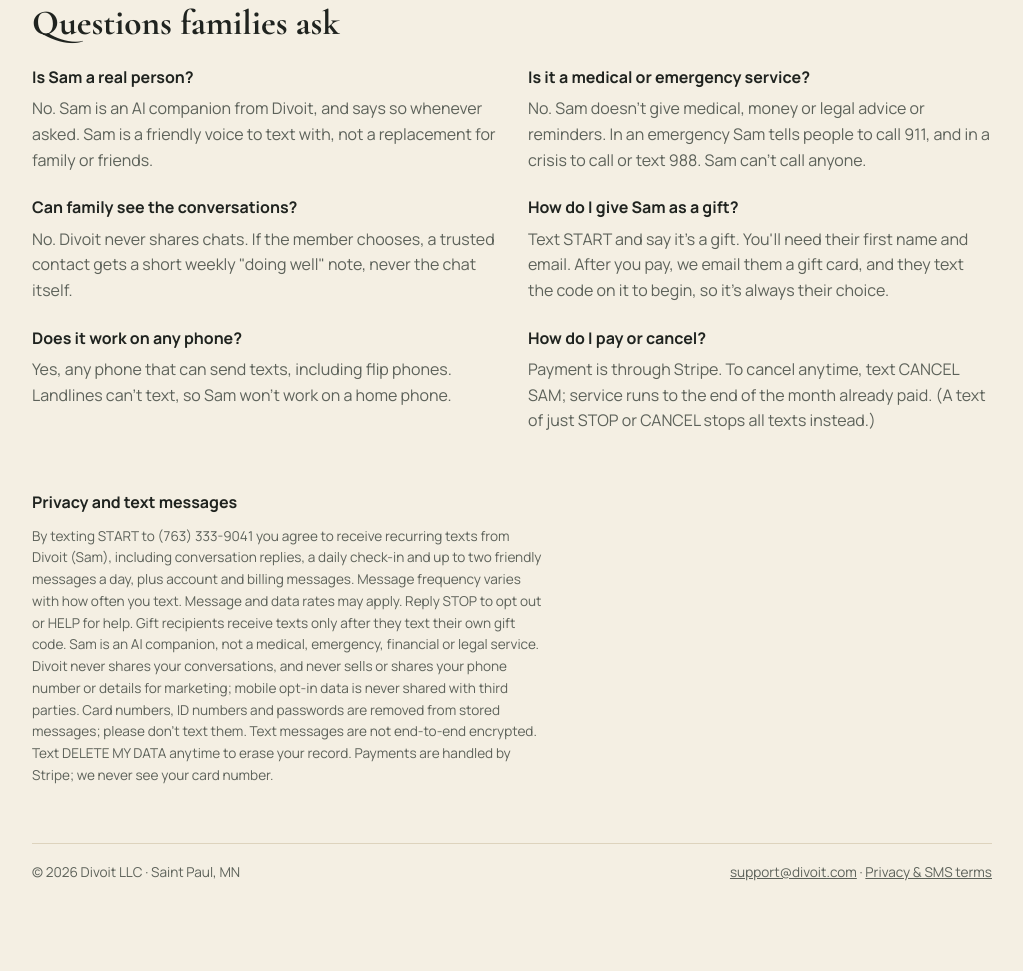
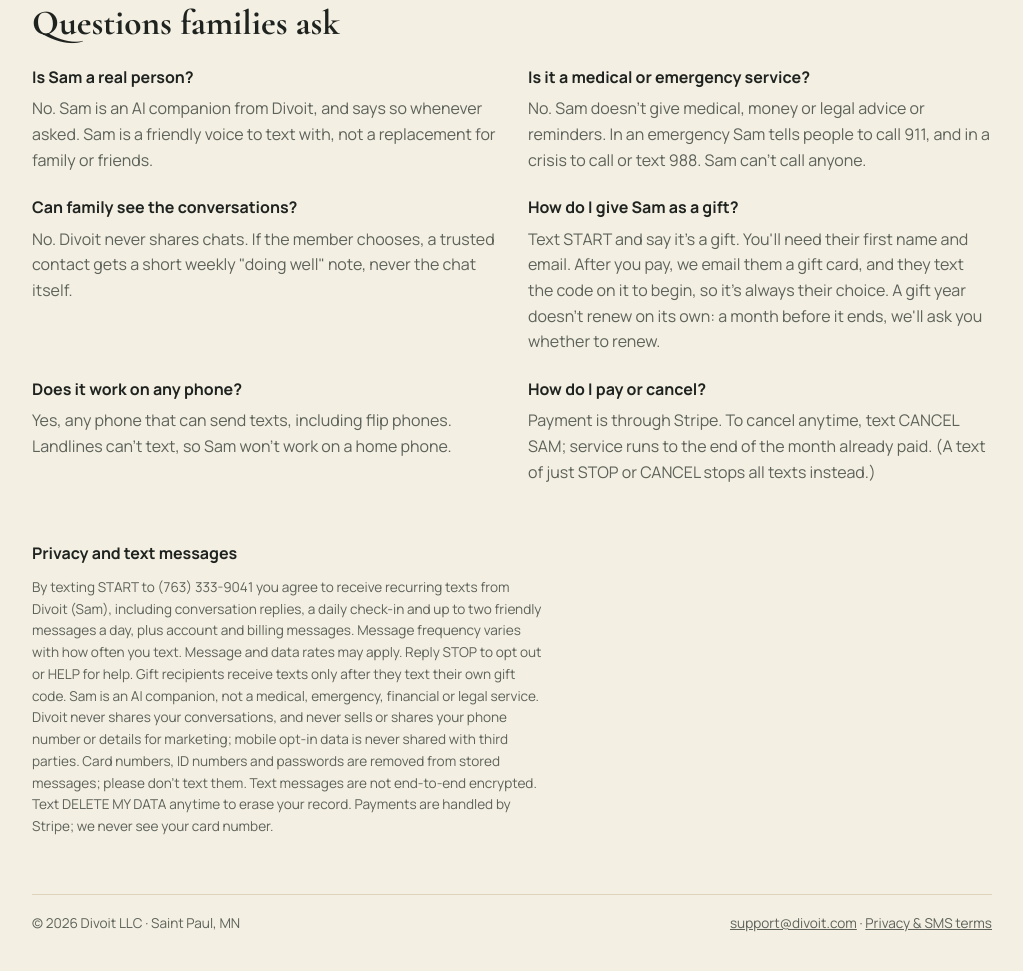
Before and after one commit to er-faiz-khan/divoit-site, a plain HTML site: page sam/index.html in a window 1280 px wide. Shown: the part 1285-2256 px from the top of the page, without its empty margins (128-1151 px from the left). Before the commit the page ends 2224 px from the top, so only its background shows below. Drawn offline with nearby package versions, Linux system fonts and the light colour scheme.

Commit message:
Sam gift FAQ: gift years don't auto-renew; we ask the giver a month before
Co-Authored-By: Claude Opus 5.5 <noreply@anthropic.com>
Claude-Session: https://claude.ai/code/session_01H6XRKkgPfebQw5cSNZuHpR

```diff
--- a/sam/index.html
+++ b/sam/index.html
@@ -166,7 +166,7 @@ ul.ticks li::before{content:"";position:absolute;left:2px;top:.55em;width:12px;h
       <div><h3>Is Sam a real person?</h3><p class="muted">No. Sam is an AI companion from Divoit, and says so whenever asked. Sam is a friendly voice to text with, not a replacement for family or friends.</p></div>
       <div><h3>Is it a medical or emergency service?</h3><p class="muted">No. Sam doesn't give medical, money or legal advice or reminders. In an emergency Sam tells people to call 911, and in a crisis to call or text 988. Sam can't call anyone.</p></div>
       <div><h3>Can family see the conversations?</h3><p class="muted">No. Divoit never shares chats. If the member chooses, a trusted contact gets a short weekly "doing well" note, never the chat itself.</p></div>
-      <div><h3>How do I give Sam as a gift?</h3><p class="muted">Text START and say it's a gift. You'll need their first name and email. After you pay, we email them a gift card, and they text the code on it to begin, so it's always their choice.</p></div>
+      <div><h3>How do I give Sam as a gift?</h3><p class="muted">Text START and say it's a gift. You'll need their first name and email. After you pay, we email them a gift card, and they text the code on it to begin, so it's always their choice. A gift year doesn't renew on its own: a month before it ends, we'll ask you whether to renew.</p></div>
       <div><h3>Does it work on any phone?</h3><p class="muted">Yes, any phone that can send texts, including flip phones. Landlines can't text, so Sam won't work on a home phone.</p></div>
       <div><h3>How do I pay or cancel?</h3><p class="muted">Payment is through Stripe. To cancel anytime, text CANCEL SAM; service runs to the end of the month already paid. (A text of just STOP or CANCEL stops all texts instead.)</p></div>
     </div>
```
